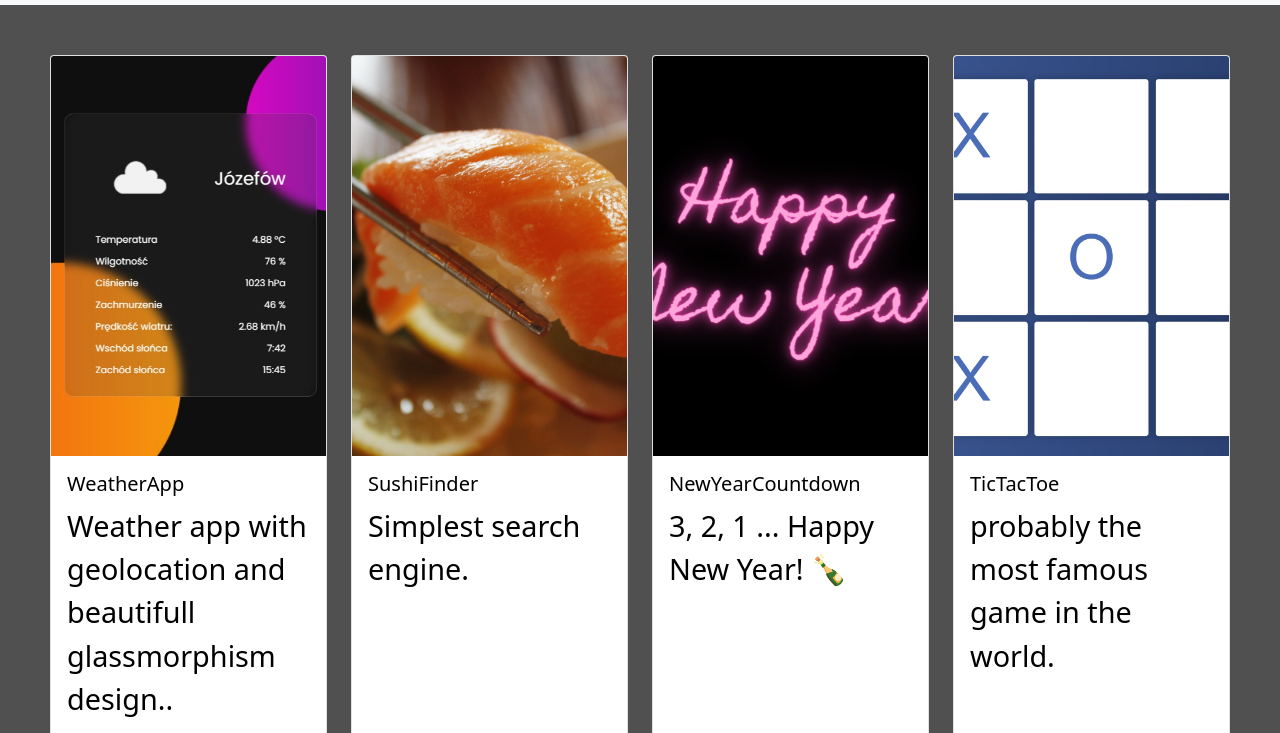
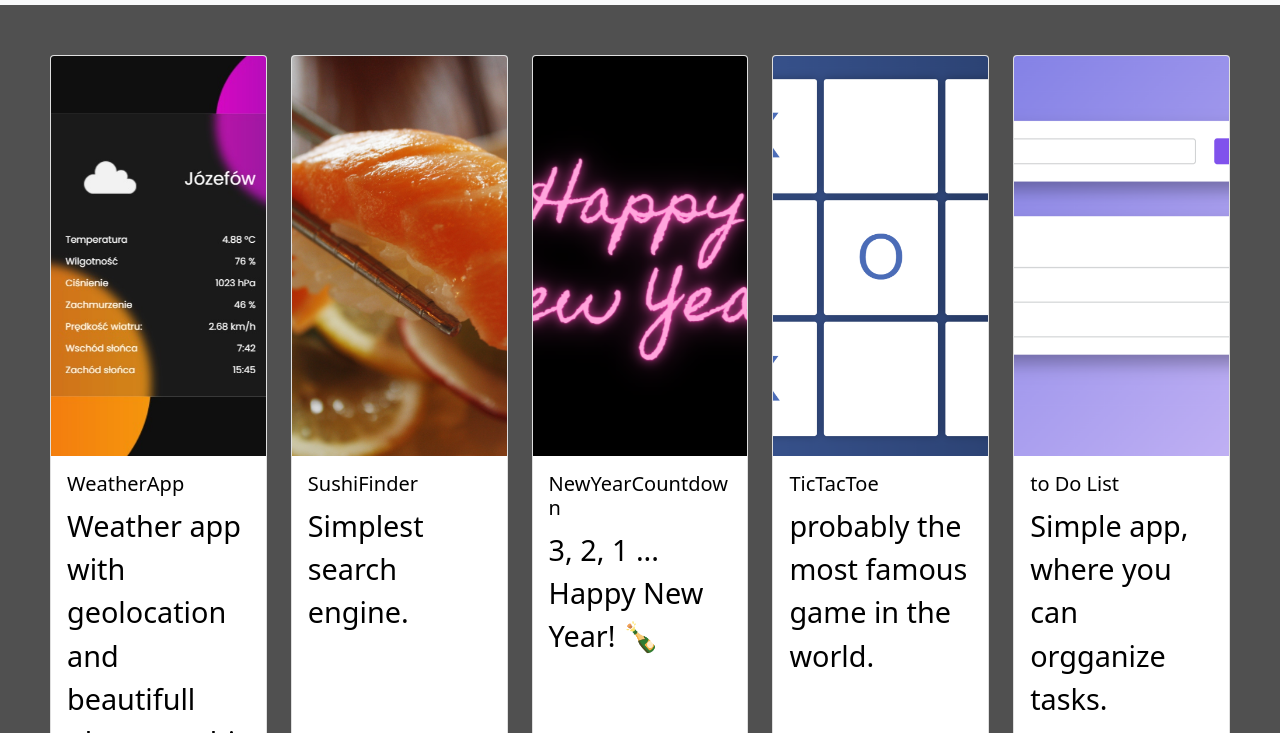
Before and after one commit to AniaPiWo/JS-Projects-Components, a plain HTML site: page index.html in a window 1280 px wide. Shown: the part 67-800 px from the top of the page. Drawn offline with nearby package versions, Linux system fonts and the light colour scheme; a web font is replaced by a local one.

Commit message:
Update index.html

```diff
--- a/index.html
+++ b/index.html
@@ -18,7 +18,7 @@
     </div>
   </nav>
 <main>
-    <div class="row row-cols-1 row-cols-md-4 g-4 gallery">
+    <div class="row row-cols-1 row-cols-md-5 g-4 gallery">
 
         <div class="col">
           <div class="card h-100">
```
